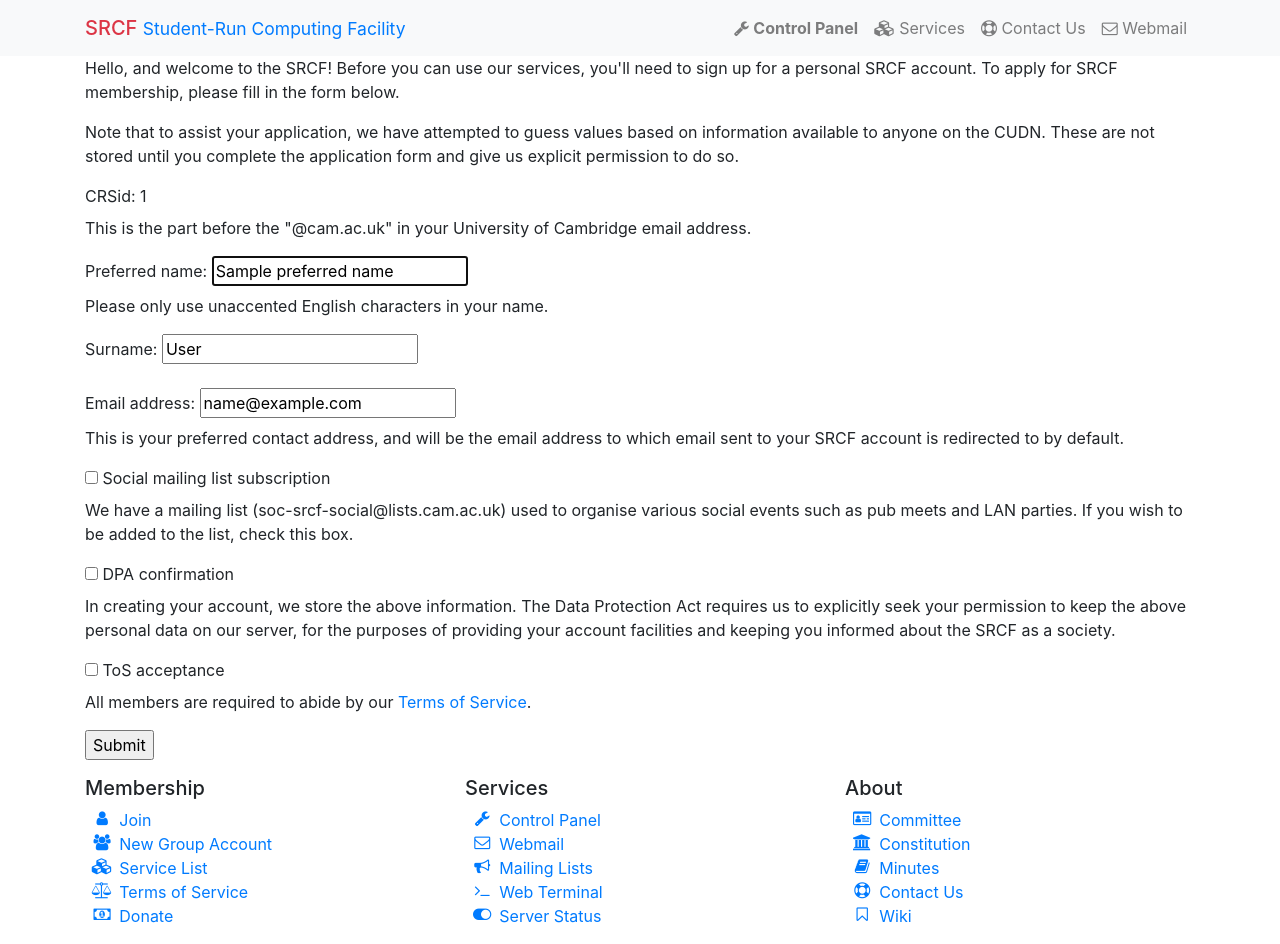
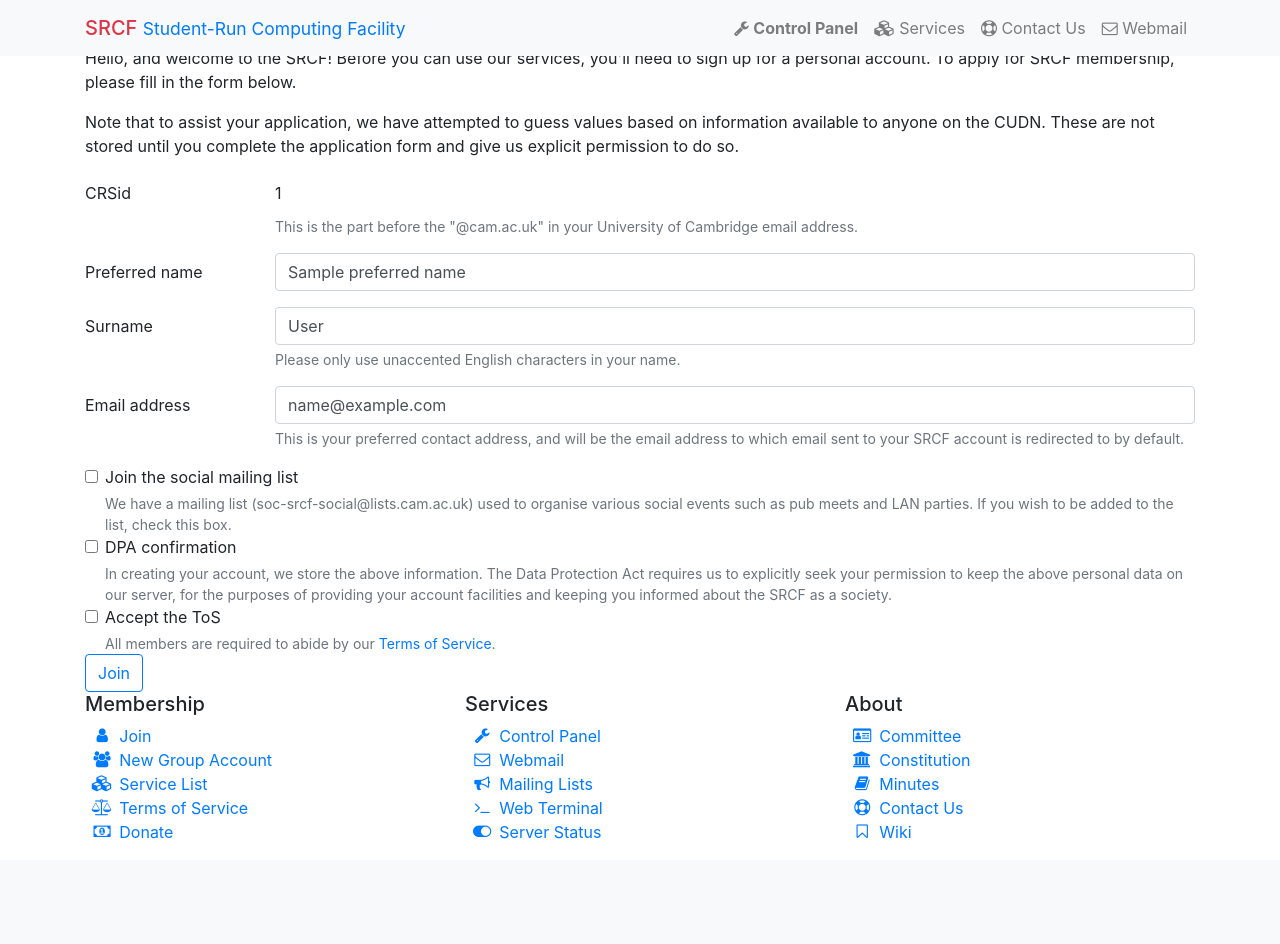
Before and after one commit to SRCF/control-panel, a Flask app: template control/templates/signup/signup.html in a window 1280 px wide. After the commit the page ends 839 px from the top, so only its background shows below. Run offline with Flask 2, Linux system fonts and the light colour scheme; the template is opened without the code that fills it: most values are stand-ins (such as "Sample title", 1, 10 or a date in 2020); parts of the project's set-up code (start-up, migrations or seed data) failed here and were passed over; some libraries are stand-ins or nearby versions.

Commit message:
Apply secret sauce to signup pages

```diff
--- a/control/templates/signup/signup.html
+++ b/control/templates/signup/signup.html
@@ -1,50 +1,73 @@
 {% extends "base.html" %}
 
 {% block body %}
-<div class="main">
-    <h1>Control Panel &rarr; Signup</h1>
-    <p>Hello, and welcome to the SRCF!  Before you can use our services, you'll need to sign up for a personal SRCF account.  To apply for SRCF membership, please fill in the form below.</p>
+<h2>Join the SRCF</h2>
+<p>Hello, and welcome to the SRCF!  Before you can use our services, you'll need to sign up for a personal account.  To apply for SRCF membership, please fill in the form below.</p>
 <p>Note that to assist your application, we have attempted to guess values based on information available to anyone on the CUDN. These are not stored until you complete the application form and give us explicit permission to do so.</p>
-    <form action="{{ url_for('signup.signup') }}" method="post" class="signup-form">
-        <div class="form-group">
-            <label>CRSid: {{ crsid }}</label>
-            <p class="help-block">This is the part before the "@cam.ac.uk" in your University of Cambridge email address.</p>
+<form action="{{ url_for('signup.signup') }}" method="post">
+    <div class="form-group row">
+        <label class="col-lg-2 col-md-3 col-sm-4 col-form-label">CRSid</label>
+        <div class="col-lg-10 col-md-9 col-sm-8">
+            <input type="text" class="form-control-plaintext" value="{{ crsid }}" readonly>
+            <small class="form-text text-muted">This is the part before the "@cam.ac.uk" in your University of Cambridge email address.</small>
         </div>
-        <div class="form-group{{ sif(errors.preferred_name, ' error') }}">
-            <label>Preferred name: <input type="text" name="preferred_name" value="{{ preferred_name }}" autofocus required></label>
-            {%- if errors.preferred_name is defined and errors.preferred_name %}
-            <p class="error-help-block">{{ errors.preferred_name }}</p>
-            {%- endif %}
-            <p class="help-block">Please only use unaccented English characters in your name.</p>
     </div>
-        <div class="form-group{{ sif(errors.surname, ' error') }}">
-            <label>Surname: <input type="text" name="surname" value="{{ surname }}" required></label>
-            {%- if errors.surname is defined and errors.surname %}
-            <p class="error-help-block">{{ errors.surname }}</p>
+    <div class="form-group row">
+        <label class="col-lg-2 col-md-3 col-sm-4 col-form-label" for="preferred-name">Preferred name</label>
+        <div class="col-lg-10 col-md-9 col-sm-8">
+            <input type="text" id="preferred-name" name="preferred_name" class="form-control{% if errors.preferred_name is defined %} is-invalid{% endif %}" value="{{ preferred_name }}" required>
+            {%- if errors.preferred_name is defined %}
+                <small class="invalid-feedback">{{ errors.preferred_name }}</small>
             {%- endif %}
         </div>
-        <div class="form-group{{ sif(errors.email, ' error') }}">
-            <label>Email address: <input type="text" name="email" value="{{ email }}" required></label>
-            {%- if errors.email is defined and errors.email %}
-            <p class="error-help-block">{{ errors.email }}</p>
+    </div>
+    <div class="form-group row">
+        <label class="col-lg-2 col-md-3 col-sm-4 col-form-label" for="surname">Surname</label>
+        <div class="col-lg-10 col-md-9 col-sm-8">
+            <input type="text" id="surname" name="surname" class="form-control{% if errors.surname is defined %} is-invalid{% endif %}" value="{{ surname }}" required>
+            {%- if errors.surname is defined %}
+                <small class="invalid-feedback">{{ errors.surname }}</small>
             {%- endif %}
-            <p class="help-block">This is your preferred contact address, and will be the email address to which email sent to your SRCF account is redirected to by default.</p>
+            <small class="form-text text-muted">Please only use unaccented English characters in your name.</small>
         </div>
-        <div class="form-group{{ sif(errors.social, ' error') }}">
-            <label><input type="checkbox" name="social" {{ sif(social, 'checked') }}> Social mailing list subscription</label>
-            <p class='help-block'>We have a mailing list (soc-srcf-social@lists.cam.ac.uk) used to organise various social events such as pub meets and LAN parties.  If you wish to be added to the list, check this box.</p>
     </div>
-        <div class="form-group {{ sif(errors.dpa, 'error') }}">
-            <label><input type="checkbox" name="dpa" {{ sif(dpa, 'checked') }} required> DPA confirmation</label>
-            <p class="help-block">In creating your account, we store the above information.  The Data Protection Act requires us to explicitly seek your permission to keep the above personal data on our server, for the purposes of providing your account facilities and keeping you informed about the SRCF as a society.</p>
+    <div class="form-group row">
+        <label class="col-lg-2 col-md-3 col-sm-4 col-form-label" for="email">Email address</label>
+        <div class="col-lg-10 col-md-9 col-sm-8">
+            <input type="email" id="email" name="email" class="form-control{% if errors.email is defined %} is-invalid{% endif %}" value="{{ email }}" required>
+            {%- if errors.email is defined %}
+                <small class="invalid-feedback">{{ errors.email }}</small>
+            {%- endif %}
+            <small class="form-text text-muted">This is your preferred contact address, and will be the email address to which email sent to your SRCF account is redirected to by default.</small>
         </div>
-        <div class="form-group {{ sif(errors.tos, 'error') }}">
-            <label><input type="checkbox" name="tos" {{ sif(tos, 'checked') }} required> ToS acceptance</label>
-            <p class='help-block'>All members are required to abide by our <a href="https://srcf.net/tos" target="_blank">Terms of Service</a>.</p>
     </div>
-        <div class="form-group">
-            <input type="submit" value="Submit">
+    <div class="form-check">
+        <label class="form-check-label">
+            <input type="checkbox" name="social" class="form-check-input" {% if social %} checked{% endif %}>
+            Join the social mailing list
+        </label>
+        <small class="form-text text-muted">We have a mailing list (soc-srcf-social@lists.cam.ac.uk) used to organise various social events such as pub meets and LAN parties.  If you wish to be added to the list, check this box.</small>
     </div>
+    <div class="form-check">
+        <label class="form-check-label">
+            <input type="checkbox" name="dpa" class="form-check-input" {% if dpa %} checked{% endif %} required>
+            DPA confirmation
+        </label>
+        {%- if errors.dpa is defined %}
+            <small class="form-text text-danger">Please allow us to store your information.</small>
+        {%- endif %}
+        <small class="form-text text-muted">In creating your account, we store the above information.  The Data Protection Act requires us to explicitly seek your permission to keep the above personal data on our server, for the purposes of providing your account facilities and keeping you informed about the SRCF as a society.</small>
+    </div>
+    <div class="form-check">
+        <label class="form-check-label">
+            <input type="checkbox" name="tos" class="form-check-input" {% if tos %} checked{% endif %} required>
+            Accept the ToS
+        </label>
+        {%- if errors.dpa is defined %}
+            <small class="form-text text-danger">Please accept the terms.</small>
+        {%- endif %}
+        <small class="form-text text-muted">All members are required to abide by our <a href="{{ DOMAIN_WEB }}/tos" target="_blank">Terms of Service</a>.</small>
+    </div>
+    <input type="submit" class="btn btn-outline-primary" value="Join">
 </form>
-</div>
 {% endblock %}
```
Also changed, not shown: control/templates/signup/newsoc.html (+32 -28 lines). Lines whose indentation alone changed are shown as unchanged.
